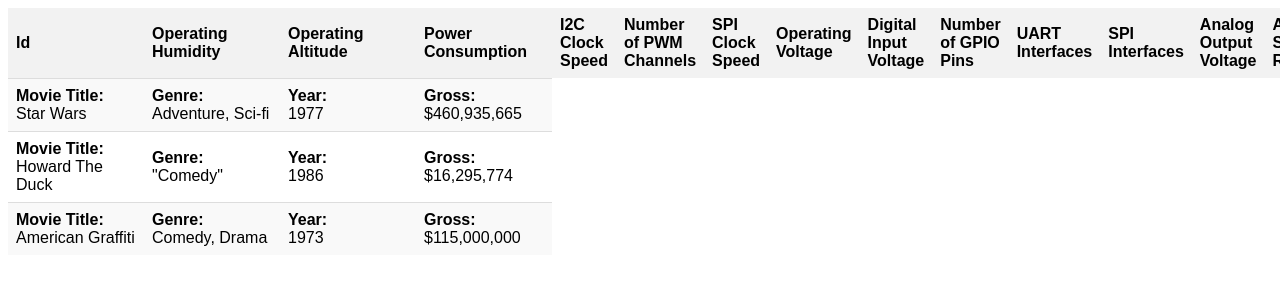
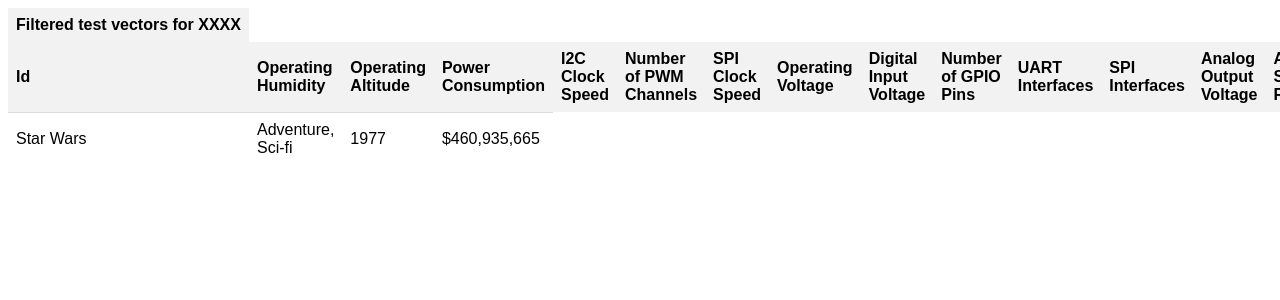
Before and after one commit to ntafra00/stem-games-fe, a React (Vite) app: page /table in a window 1280 px wide. Shown: the top 300 px of the page. Built offline with nearby package versions, Linux system fonts and the light colour scheme.

Commit message:
Added title of table

```diff
--- a/src/pages/table/index.jsx
+++ b/src/pages/table/index.jsx
@@ -7,6 +7,9 @@
   return (
     <div>
       <table className="rwd-table">
+        <tr className="title-container">
+          <th className="title">Filtered test vectors for XXXX</th>
+        </tr>
         <tr>
           <th>Id</th>
           {getParameters(nameOfFamily).map((parameter) => {
@@ -16,23 +19,12 @@
           })}
         </tr>
         <tr>
-          <td data-th="Movie Title">Star Wars</td>
-          <td data-th="Genre">Adventure, Sci-fi</td>
-          <td data-th="Year">1977</td>
-          <td data-th="Gross">$460,935,665</td>
+          <td>Star Wars</td>
+          <td>Adventure, Sci-fi</td>
+          <td>1977</td>
+          <td>$460,935,665</td>
         </tr>
-        <tr>
-          <td data-th="Movie Title">Howard The Duck</td>
-          <td data-th="Genre">"Comedy"</td>
-          <td data-th="Year">1986</td>
-          <td data-th="Gross">$16,295,774</td>
-        </tr>
-        <tr>
-          <td data-th="Movie Title">American Graffiti</td>
-          <td data-th="Genre">Comedy, Drama</td>
-          <td data-th="Year">1973</td>
-          <td data-th="Gross">$115,000,000</td>
-        </tr>
+
       </table>
     </div>
   );
--- a/src/styles/table.css
+++ b/src/styles/table.css
@@ -28,10 +28,17 @@
   }
 
   .rwd-table td::before {
-    content: attr(data-th) ": ";
     font-weight: bold;
     display: inline-block;
-    width: 120px;
+    width: 100px;
+  }
+  .rwd-table .title-container {
+    display: flex;
+    justify-content: center;
+  }
+  .rwd-table .title {
+    text-align: center;
+    width: max-content;
   }
 
   @media (max-width: 767px) {
```
